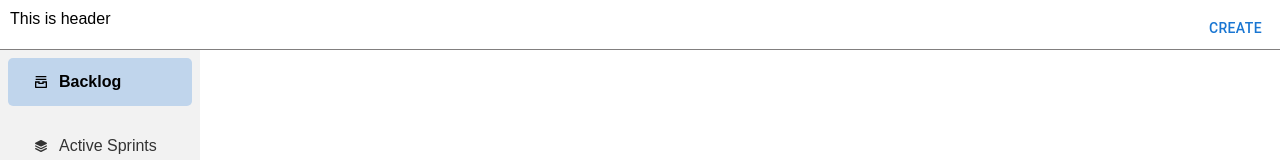
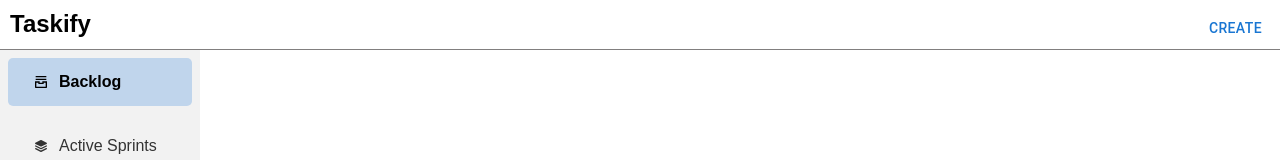
Before and after one commit to shubham280401/Jera-Clone, a React (Vite) app in the folder Jera-Clone/: page /backlog in a window 1280 px wide. Shown: the top 160 px of the page. Built offline with nearby package versions, Linux system fonts and the light colour scheme.

Commit message:
fourth commit

```diff
--- a/Jera-Clone/src/components/Backlogs.css
+++ b/Jera-Clone/src/components/Backlogs.css
@@ -9,9 +9,16 @@
 
 .backlog-item {
   padding: 10px;
-  border-bottom: 1px solid #ddd;
+  border: 1px solid #ddd;
+  margin-bottom: 1rem;
+  border-radius: 5px;
 }
-
+.backlog-item:first-of-type {
+  margin-top: 1rem;
+}
+.backlog-item :hover {
+  cursor: pointer;
+}
 .backlog-item-header {
   display: flex;
   justify-content: space-between;
--- a/Jera-Clone/src/components/Header.css
+++ b/Jera-Clone/src/components/Header.css
@@ -2,6 +2,8 @@
   border-bottom: 1px solid #817f7f;
   height: 50px;
   padding: 10px;
+  font-size: x-large;
+  font-weight: 600;
   position: fixed;
   display: flex;
   justify-content: space-between;
--- a/Jera-Clone/src/components/Header.jsx
+++ b/Jera-Clone/src/components/Header.jsx
@@ -4,7 +4,7 @@ import BasicModal from "./BasicModal";
 const Header = ({ setIssues }) => {
   return (
     <header className="header">
-      This is header
+      Taskify
       <BasicModal className="modal-btn-create" setIssues={setIssues} />
       {console.log("Header received setIssues:", setIssues)}
     </header>
```
